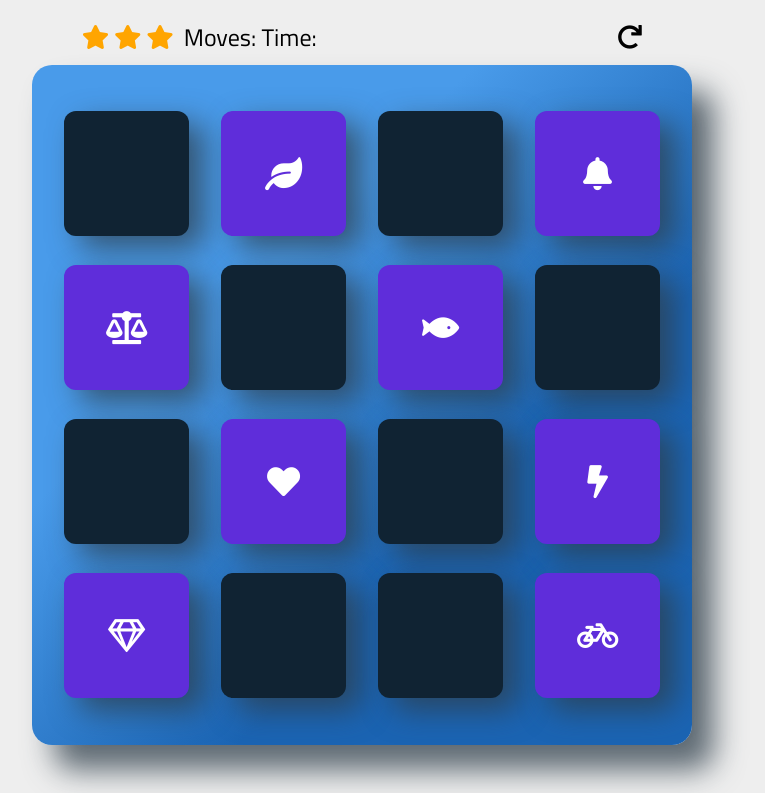
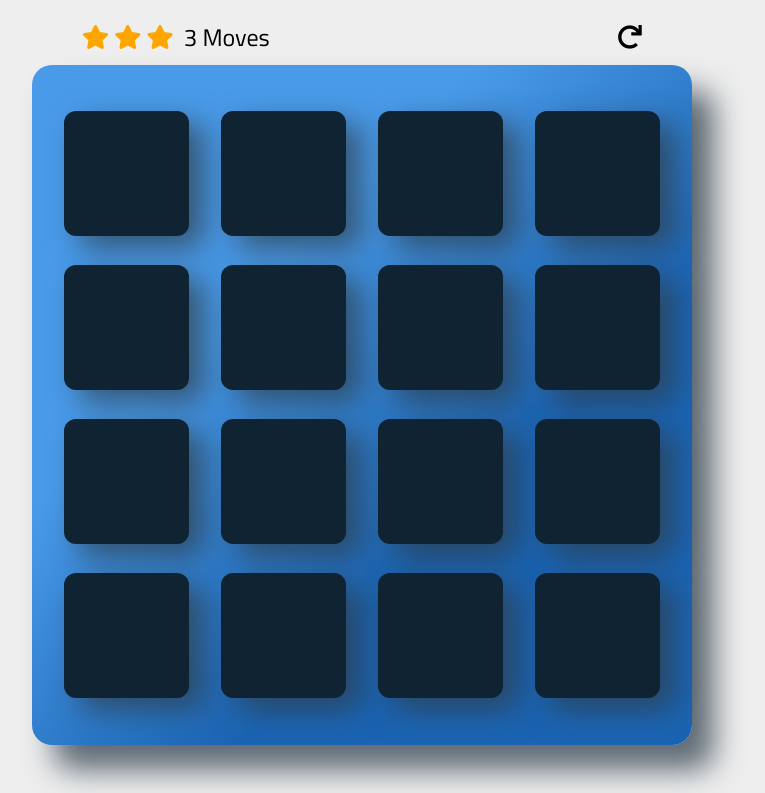
Before and after one commit to mneskarous/memory-game, a plain HTML site: page index.html in a window 1280 px wide. Shown: the part 72-865 px from the top of the page, without its empty margins (278-1043 px from the left). Drawn offline with nearby package versions, Linux system fonts and the light colour scheme.

Commit message:
Update index.html
Version 1.1

```diff
--- a/index.html
+++ b/index.html
@@ -18,8 +18,8 @@
           <li><i class="fas fa-star"></i></li>
           <li><i class="fas fa-star"></i></li>
         </ul>
-        <span class="moves">Moves: </span>
-        <span class="timer">Time: </span>
+        <span class="moves">3</span> Moves
+        <span class="timer"></span>
         <div class="restart">
           <i class="fas fa-redo"></i>
         </div>
@@ -75,7 +75,7 @@
         </li>
       </ul>
     </div>
-
+    <script src="jquery-3.3.1.min.js"></script>
     <script src="app.js"></script>
   </body>
 </html>
```
